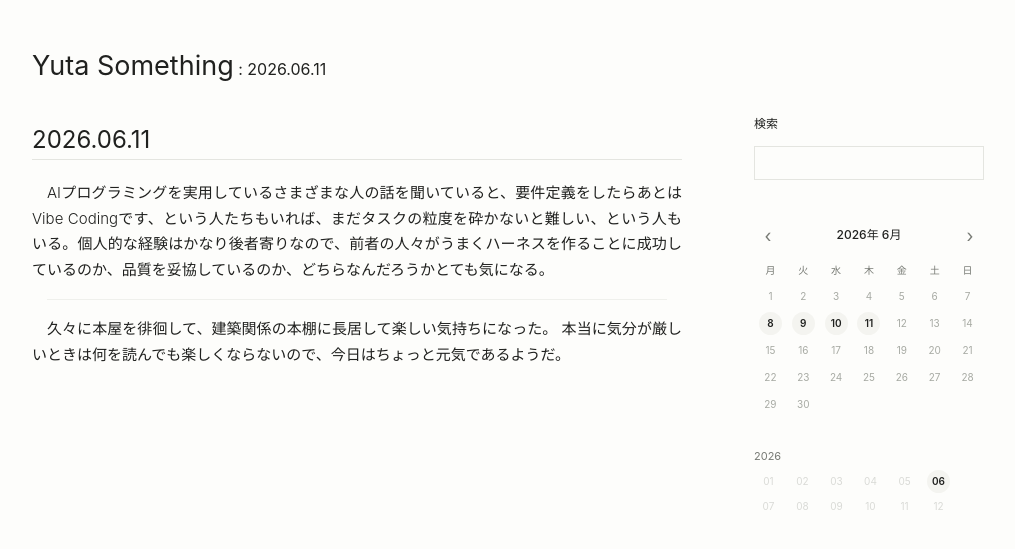
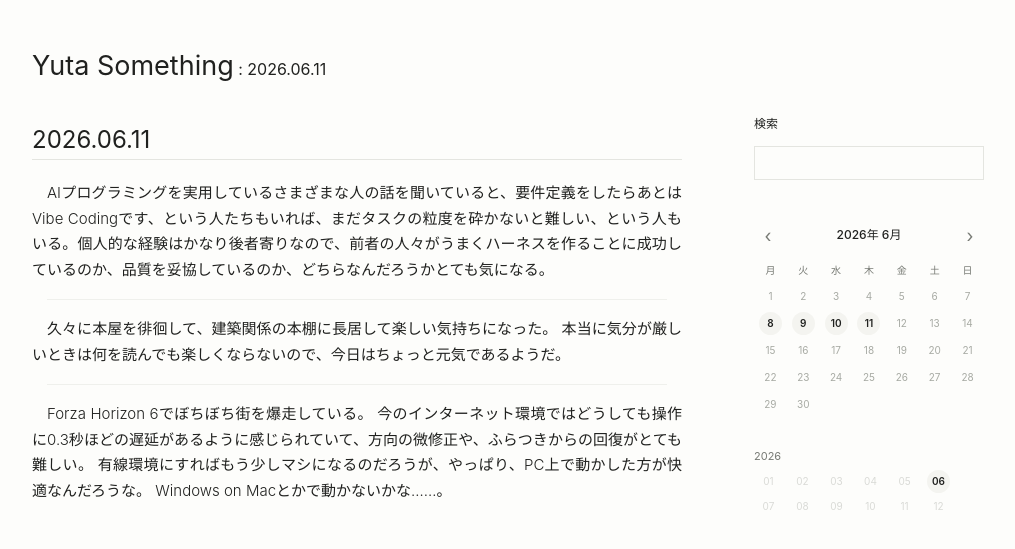
Before and after one commit to yutasth/weblog, a Jekyll site: the page built from _diary/202606111.md, in a window 1280 px wide. Shown: the top 549 px of the page, without its empty margins (132-1147 px from the left). Built offline with Jekyll 4.4.1, drawn with Linux system fonts in a browser that asks for light colours.

Commit message:
2026.06.11 日記追加

```diff
--- a/_diary/202606111.md
+++ b/_diary/202606111.md
@@ -7,3 +7,10 @@ AIプログラミングを実用しているさまざまな人の話を聞いて
 
 久々に本屋を徘徊して、建築関係の本棚に長居して楽しい気持ちになった。
 本当に気分が厳しいときは何を読んでも楽しくならないので、今日はちょっと元気であるようだ。
+
+---
+
+Forza Horizon 6でぼちぼち街を爆走している。
+今のインターネット環境ではどうしても操作に0.3秒ほどの遅延があるように感じられていて、方向の微修正や、ふらつきからの回復がとても難しい。
+有線環境にすればもう少しマシになるのだろうが、やっぱり、PC上で動かした方が快適なんだろうな。
+Windows on Macとかで動かないかな……。
```
